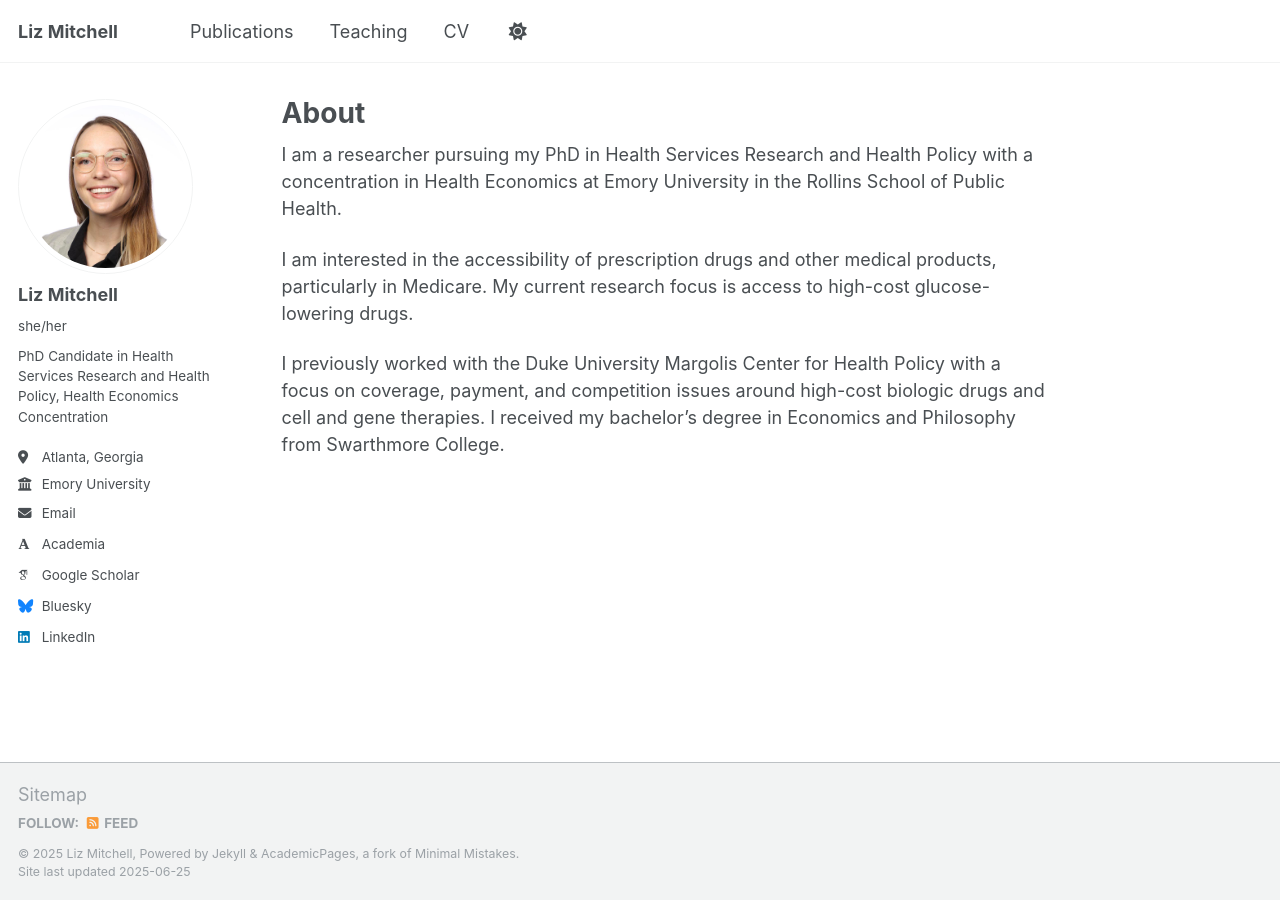
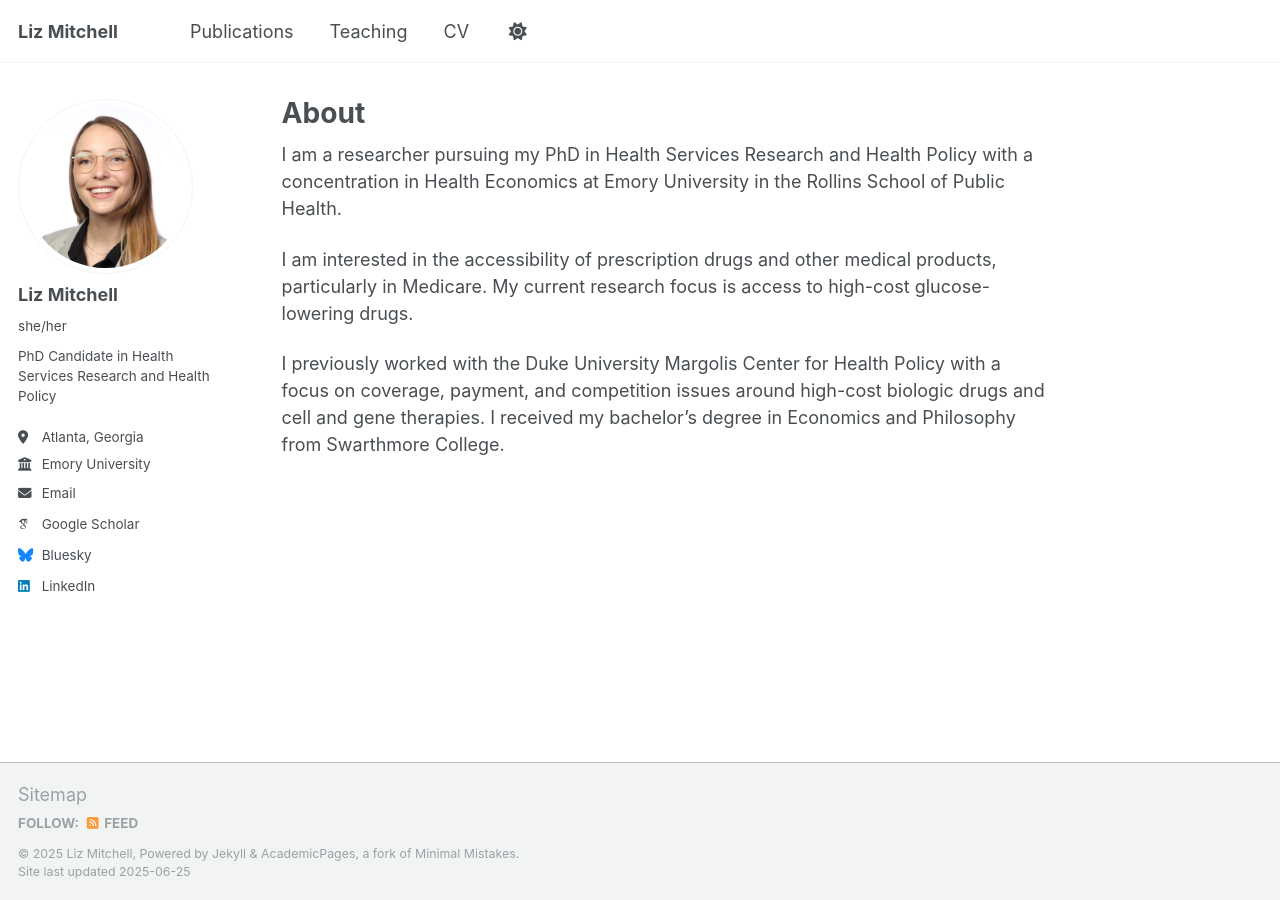
Before and after one commit to emitchell16/site, a Jekyll site: the page built from _pages/about.md, in a window 1280 px wide. Built offline with Jekyll 4.4.1, drawn with Linux system fonts in a browser that asks for light colours; some web fonts are replaced.

Commit message:
Update _config.yml

```diff
--- a/_config.yml
+++ b/_config.yml
@@ -25,14 +25,14 @@ author:
   avatar           : "headshot 6.25.jpeg"
   name             : "Liz Mitchell"
   pronouns         : "she/her"
-  bio              : "PhD Candidate in Health Services Research and Health Policy, Health Economics Concentration"
+  bio              : "PhD Candidate in Health Services Research and Health Policy"
   location         : "Atlanta, Georgia"
   employer         : "Emory University"
   uri              : # URL
   email            : "estaton@emory.edu"
 
   # Academic websites
-  academia         : "https://sph.emory.edu/profile/phd-student/elizabeth-staton"
+  departmentbio         : "https://sph.emory.edu/profile/phd-student/elizabeth-staton"
   googlescholar    : "https://scholar.google.com/citations?user=b1yd0AgAAAAJ&hl=en"
 
   #orcid            : "http://orcid.org/yourorcidurl"
```
